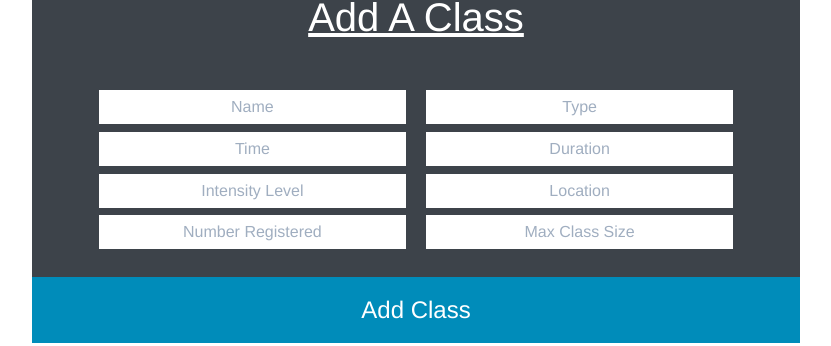
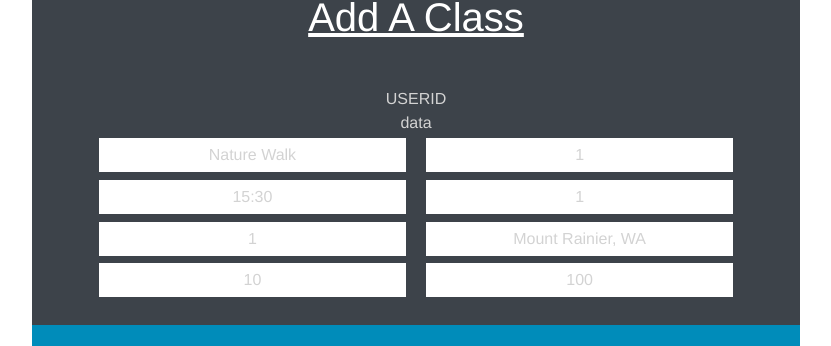
Before and after one commit to Build-Week-AnywhereFitness-2/front-end, a React (Create React App) app: page /trainerpage in a window 1280 px wide. Shown: the part 225-571 px from the top of the page, without its empty margins (224-1055 px from the left). Built offline with nearby package versions, Linux system fonts and the light colour scheme; no server answers.

Commit message:
still trying to post trainer class

```diff
--- a/src/actions/index.js
+++ b/src/actions/index.js
@@ -53,24 +53,15 @@ export const getTrainerClasses = (id) => dispatch => {
         })
 }
 
-export const postTrainerClasses = (cls) => (dispatch) => {
+export const postTrainerClasses = (cls  ) => (dispatch) => {
     dispatch({ type: POST_TRAINER_CLASS_START });
 
-    axiosWithAuth().post('/api/classes', {
-        name: cls.name,
-        type: cls.type,
-        start_time: cls.start_time,
-        duration_hour: cls.duration_hour,
-        intensity_level: cls.intensity_level,
-        location: cls.location,
-        attendees_amt: cls.attendees_amt,
-        max_class_size: cls.max_class_size
-    })
+    axiosWithAuth().post('api/classes', {cls} )
         .then(res => {
             dispatch({ type: POST_TRAINER_CLASS_SUCCESS, payload: res.data });
         })
         .catch(err => {
-            dispatch({ type: POST_TRAINER_CLASS_FAILURE, payload: err.response.data.message });
+            dispatch({ type: POST_TRAINER_CLASS_FAILURE, payload: err });
         });
 };
 
--- a/src/components/trainers/AddClass.js
+++ b/src/components/trainers/AddClass.js
@@ -74,28 +74,35 @@ h2{
 
 const AddClass = (props) => {
 
-    const initialClassData = {
-        name: "",
-        type:"",
-        start_time:"",
-        duration_hour:"",
-        intensity_level:"",
-        location:"",
-        attendees_amt: "",
-        max_class_size: "",
+    const newClassData = {
+
+        name: "Nature Walk",
+        type:"1",
+        start_time:"15:30",
+        duration_hour:"1",
+        intensity_level:"1",
+        location:"Mount Rainier, WA",
+        attendees_amt: "10",
+        max_class_size: "100"
+
     }
 
-    const [classValues, setClassValues] = useState(initialClassData)
-
+    const [classValues, setClassValues] = useState(newClassData)
+    const [user, setUser] = useState({})
     function handleSubmit (e) {
         e.preventDefault();
-        const newClass = {
-            ...classValues
-        };
-        // console.log(newClass)
-        props.postTrainerClasses(newClass)
-        setClassValues(initialClassData)
+        axiosWithAuth().get('/api/auth/whoami')
+        .then(res => {
+            setUser({
+                ...user,
+                ...res.data
+            });
+            console.log(res.data)
 
+            props.postTrainerClasses(classValues);
+        })
+
+    // props.postTrainerClasses();
     }
 
     function handleChange (e) {
@@ -105,53 +112,68 @@ const AddClass = (props) => {
         })
     }
 
+    // useEffect(() => {
+    //     axiosWithAuth().get('/api/auth/whoami')
+    //         .then(res => {
+    //             setUser({
+    //                 ...user,
+    //                 ...res.data
+    //             });
+    //             console.log(res.data.id)
+
+    //             props.getTrainerClasses(res.data.id);
+    //         })
+
+    //     props.getTrainerClasses();
+    // }, [])
+
     // const token = fetchToken();
     // console.log(token)
 
-    // const userID = () => {
-    //     const token = localStorage.getItem("token");
+    const userID = () => {
+        const token = localStorage.getItem("token");
 
-    //     return axios.create({
-    //         baseURL: "https://anywherefitness2.herokuapp.com/api/auth/whoami",
-    //         headers: {Authorization: token}
-    //     })
-    // }
+        return axios.create({
+            baseURL: "https://anywherefitness2.herokuapp.com/api/auth/whoami",
+            headers: {Authorization: token}
+        })
+    }
 
-    // const getUserID = user => {
-    //     const token = localStorage.getItem("token")
+    const getUserID = user => {
+        const token = localStorage.getItem("token")
 
-    //     axios.get("https://anywherefitness2.herokuapp.com/api/auth/whoami",
-    //     {headers: {Authorization: token}})
-    //     .then(res => {
-    //         console.log(res)
-    //     })
+        axios.get("https://anywherefitness2.herokuapp.com/api/auth/whoami",
+        {headers: {Authorization: token}})
+        .then(res => {
+            console.log(res)
+        })
 
-    // }
+    }
 
-    // const getTClass = () => {
-    //     const token = localStorage.getItem("token")
+    const getTClass = () => {
+        const token = localStorage.getItem("token")
 
-    //     axios.post("https://anywherefitness2.herokuapp.com/api/classes",
-    //     {
-    //         "name": "Walking",
-    //         "type":"1",
-    //         "start_time":"12:30",
-    //         "duration_hour":"1",
-    //         "intensity_level":"1",
-    //         "location":"Mount Rainier, WA",
-    //         "attendees_amt": "10",
-    //         "max_class_size": "100"
-    //     },
-    //     {headers: {Authorization: token}})
-    //     .then(res => {
-    //         console.log(res)
+        axios.post("https://anywherefitness2.herokuapp.com/api/classes",
+        {
+            "name": "Walking",
+            "type":"1",
+            "start_time":"12:30",
+            "duration_hour":"1",
+            "intensity_level":"1",
+            "location":"Mount Rainier, WA",
+            "attendees_amt": "10",
+            "max_class_size": "100"
+        },
+        {headers: {Authorization: token}})
+        .then(res => {
+            console.log(res)
 
-    //     })
-    //     .catch(err => {
-    //         console.log(err)
-    //     })
+        })
+        .catch(err => {
+            console.log(err)
+        })
 
-    // }
+    }
 
 
 
@@ -163,8 +185,8 @@ const AddClass = (props) => {
                 <h2>Add A Class</h2>
 
             <br/>
-            {/* <span onClick={getUserID}>USERID</span>
-            <span onClick={getTClass}>data</span> */}
+            <span onClick={getUserID}>USERID</span>
+            <span onClick={getTClass}>data</span>
             <form  onSubmit={handleSubmit}>
                 <div className="form_inputs">
                     <input
@@ -264,12 +286,13 @@ const AddClass = (props) => {
     )
 }
 
-// const mapStateToProps = state => {
-//     return {
-//         classes: state.classes
-//     }
-// }
+const mapStateToProps = state => {
+    return {
+        classes: state.classes,
+        user: state.user
+    }
+}
 
 // const mapDispatchToProps = {postTrainerClasses}
 
-export default connect(null , { postTrainerClasses })(AddClass)
+export default connect(mapStateToProps , { postTrainerClasses })(AddClass)
--- a/src/components/trainers/TrainerPage.js
+++ b/src/components/trainers/TrainerPage.js
@@ -31,7 +31,6 @@ function TrainerPage (props) {
 
     const [state, dispatch] = useReducer(reducers, initialState)
     const [user, setUser] = useState({});
-    console.log(user)
 
     useEffect(() => {
         axiosWithAuth().get('/api/auth/whoami')
--- a/src/reducers/index.js
+++ b/src/reducers/index.js
@@ -33,6 +33,7 @@ import {
 
 export const initialState = {
     classes: [],
+    newClassData: [],
     user: {},
     fetching: false,
     error: ""
@@ -102,6 +103,8 @@ export default function reducers(state = initialState, action){
                 error: action.payload,
                 fetching: false,
             }
+
+
         case FETCH_TRAINER_CLASS_START:
             return {
                 ...state,
@@ -111,6 +114,8 @@ export default function reducers(state = initialState, action){
             return {
                 ...state,
                 classes: action.payload,
+                user: {...state.user },
+
                 fetching: false
             }
         case FETCH_TRAINER_CLASS_FAILURE:
@@ -123,12 +128,14 @@ export default function reducers(state = initialState, action){
         case POST_TRAINER_CLASS_START:
             return {
                 ...state,
+
                 fetching: true
             }
         case POST_TRAINER_CLASS_SUCCESS:
             return {
                 ...state,
                 classes: [...state.classes, action.payload],
+                user: {...state.user },
                 fetching: false
             }
         case POST_TRAINER_CLASS_FAILURE:
```
Lines whose indentation alone changed are shown as unchanged.
